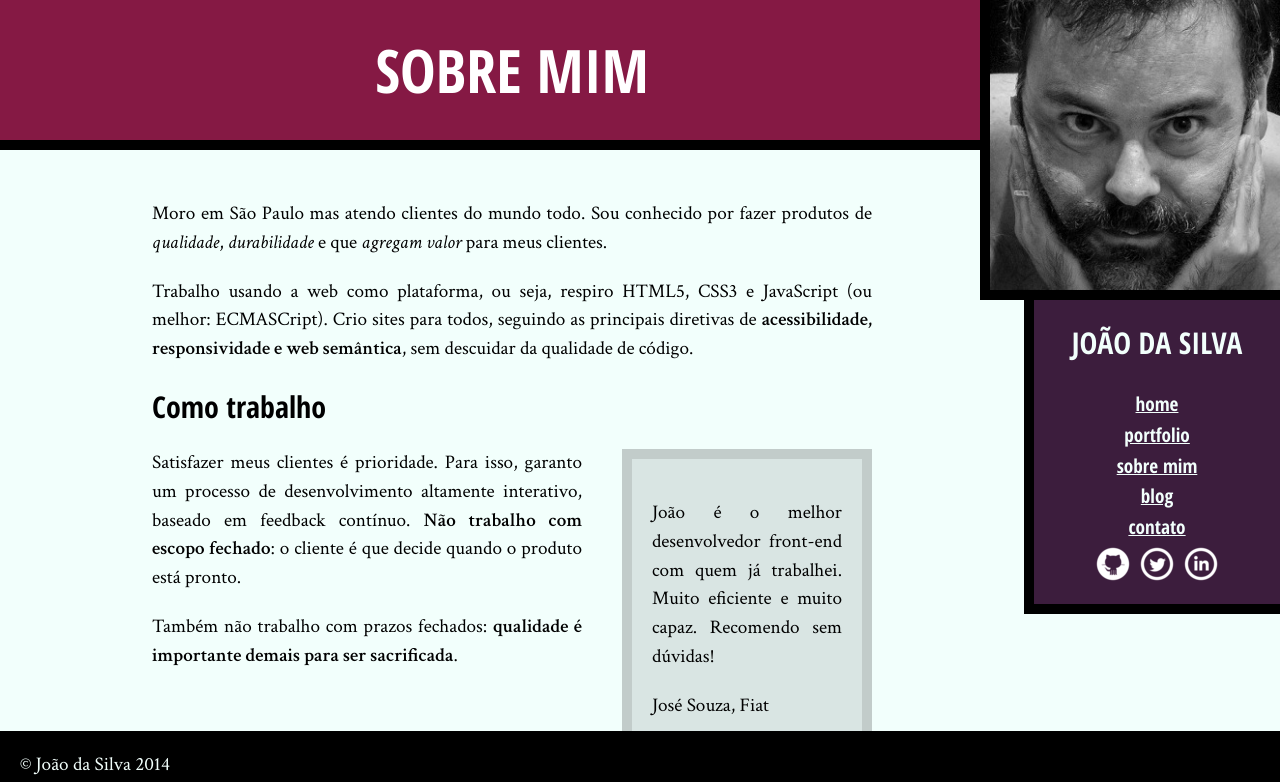
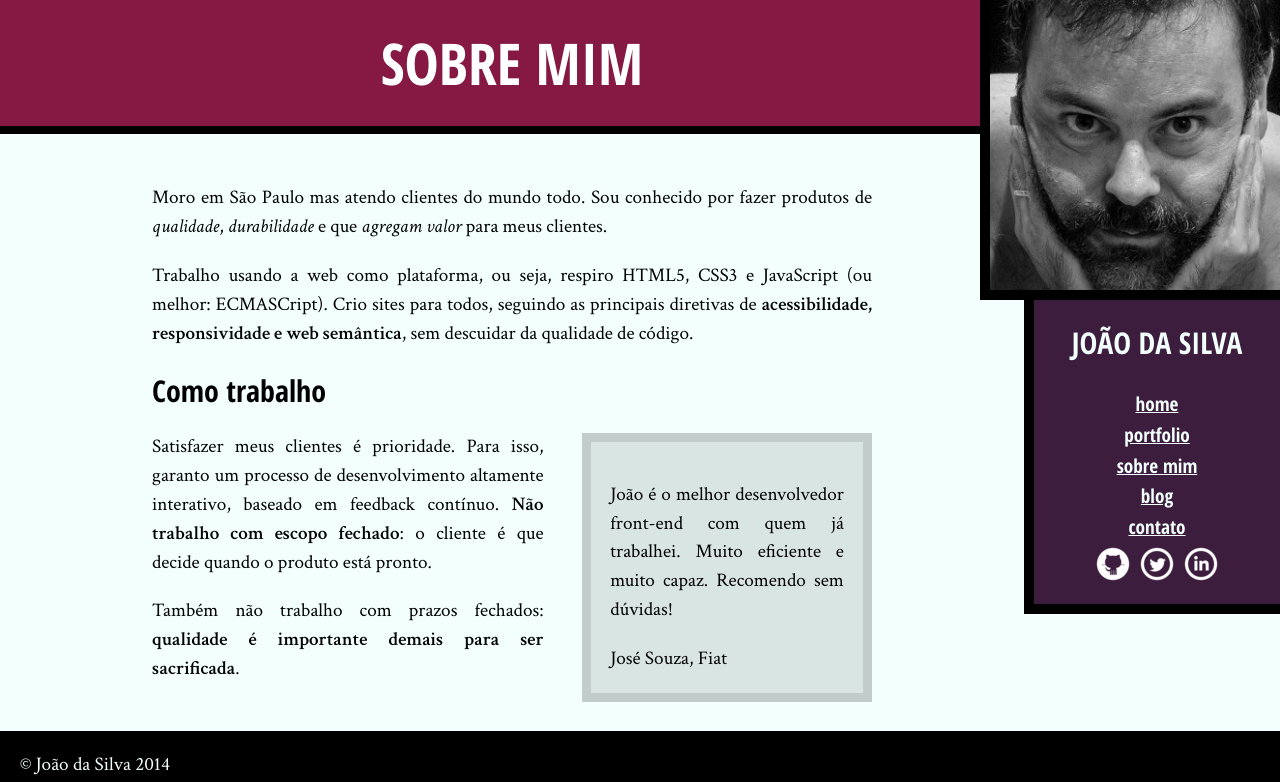
Before and after one commit to clestonv/html5-css3-ii, a plain HTML site: page bio.html in a window 1280 px wide. Shown: the top 782 px of the page. Drawn offline with Linux system fonts and the light colour scheme.

Commit message:
Feitor alterações no site.css blog.css e bio.css

```diff
--- a/css/bio.css
+++ b/css/bio.css
@@ -1,9 +1,9 @@
 .citacao-bio {
     background-color: #D9E5E3;
-    border: 10px solid #C2CCCA;
-    padding: 20px;
-    margin: 20px 40px;
-    width: 250px;
+    border: .5em solid #C2CCCA;
+    padding: 1em;
+    margin: 1em 2em;
+    width: 30ch;
     box-sizing: border-box;
 }
 
--- a/css/blog.css
+++ b/css/blog.css
@@ -1,8 +1,8 @@
 .leia-mais {
-    padding: 8px;
-    margin: 16px;
+    padding: .5em;
+    margin: 1em;
     display: block;
-    font-size: 24px;
+    font-size: 1.5em;
     text-align: center;
     background-color: #E6E7E8;
 }
--- a/css/site.css
+++ b/css/site.css
@@ -17,11 +17,12 @@ h1 {
 }
 
 .titulo-principal {
+    font-size: 300%;
     text-align: center;
     background-color: #851944;
     color: #FFF;
-    padding: 25px;
-    border-bottom: 10px solid #000;
+    padding: 1.25rem;
+    border-bottom: .5rem solid #000;
 }
 
 .subtitulo-texto {
```
